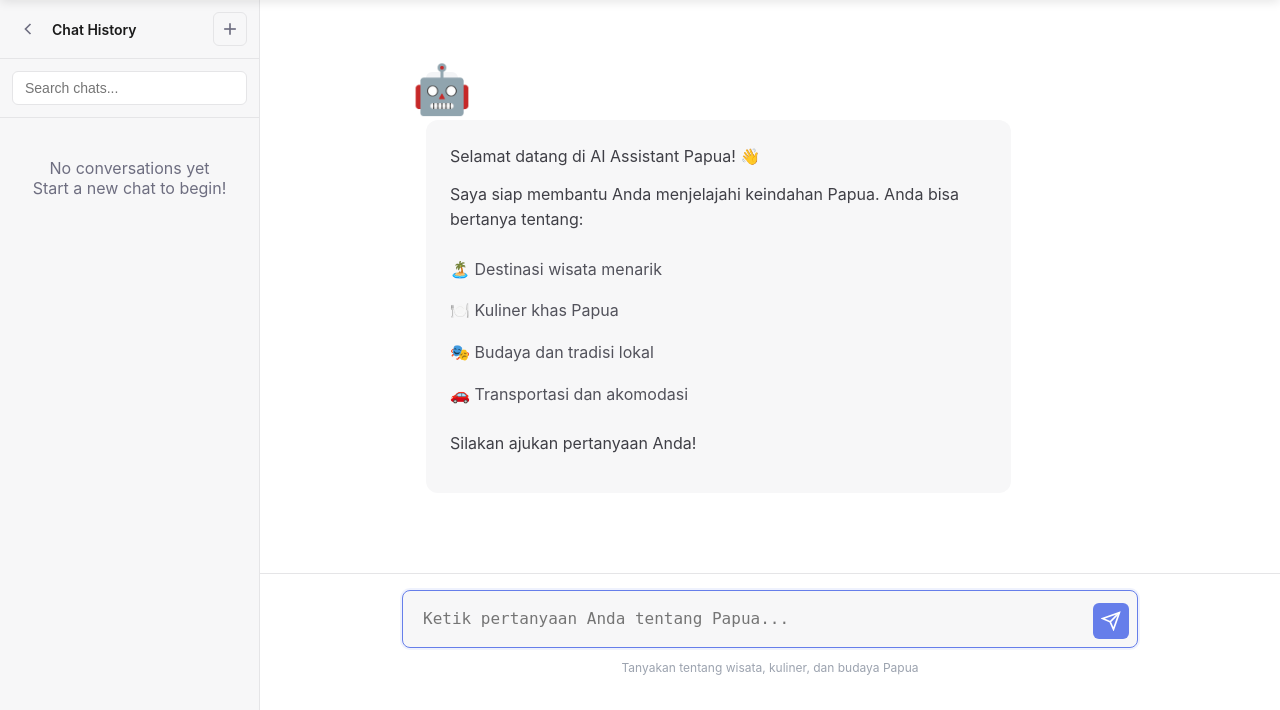
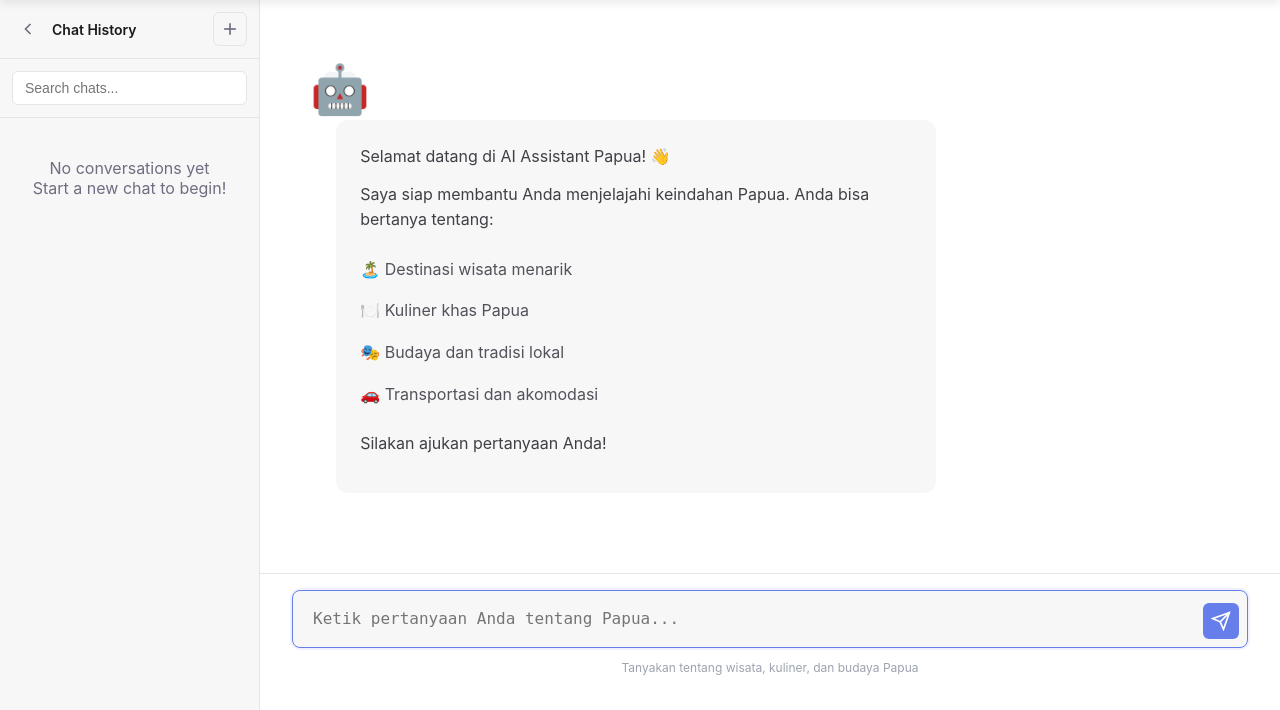
Before and after one commit to kelvinramadan/PapuaJourneyExpo, a PHP site: page /users/chatbot/user_chatbot.php in a window 1280 px wide. Shown: the part 90-800 px from the top of the page. Run offline with PHP 8.4, Linux system fonts and the light colour scheme; the visitor is signed in with stand-in values (Sample User, id 1); data comes from the database, SQL or seed files in the repository; data that the repository does not hold is empty.

Commit message:
Refactor chat message styles: update widths and padding for improved layout consistency

```diff
--- a/users/chatbot/chatbot.css
+++ b/users/chatbot/chatbot.css
@@ -349,15 +349,15 @@ body {
 }
 
 .chat-messages {
-    max-width: 768px;
-    margin: 0 auto;
-    padding: 24px 16px 32px;
+    width: 100%;
+    padding: 24px 32px 32px;
 }
 
 /* Welcome Message */
 .welcome-message {
     text-align: center;
-    padding: 48px 24px;
+    padding: 48px 32px;
+    width: 100%;
 }
 
 .welcome-message .bot-avatar {
@@ -427,7 +427,7 @@ body {
 
 .message-content {
     flex: 1;
-    max-width: 85%;
+    max-width: 70%;
 }
 
 .message-bubble {
@@ -525,9 +525,8 @@ body {
 }
 
 .chat-input-container {
-    max-width: 768px;
-    margin: 0 auto;
-    padding: 16px;
+    width: 100%;
+    padding: 16px 32px;
 }
 
 .input-group {
@@ -674,7 +673,7 @@ body {
     }
 
     .chat-messages {
-        padding: 16px;
+        padding: 16px 20px;
     }
 
     .message-content {
```
